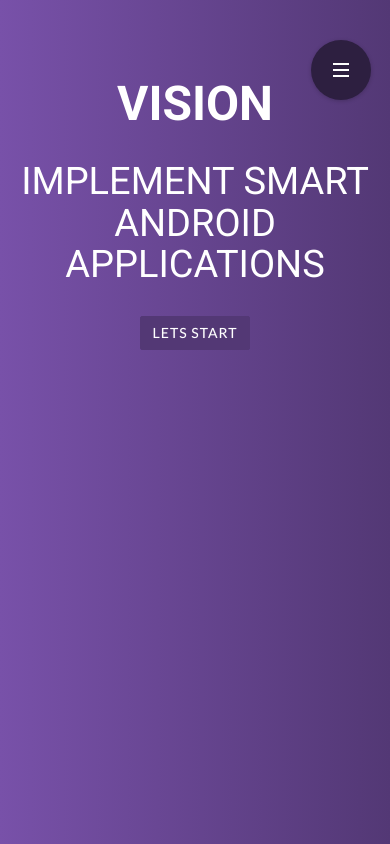
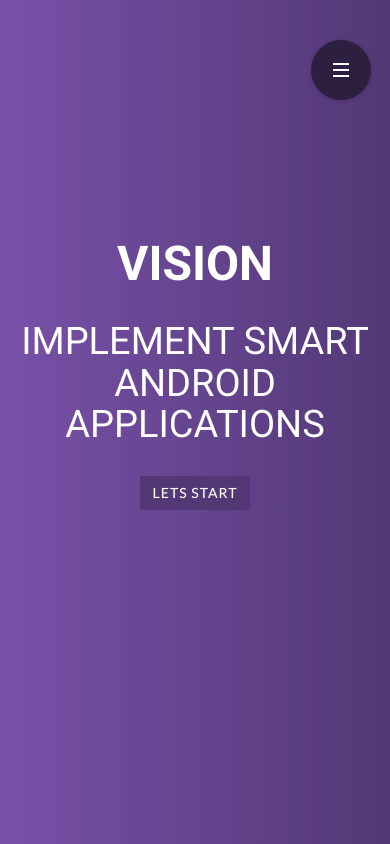
Before and after one commit to Ahkam0/AskWeb, a plain HTML site: page index.html in a window 390 px wide. Drawn offline with nearby package versions, Linux system fonts and the light colour scheme; some packages are replaced by stand-ins of ours.

Commit message:
fix mobile bug on index.html

```diff
--- a/index.html
+++ b/index.html
@@ -29,7 +29,7 @@
 
 	</head>
 
-<body>
+<body style="overflow: hidden">
 
 
 			<!-- threejs.org canvas lines example -->
@@ -69,7 +69,7 @@
 
 
 
-        <div class="text-center video-caption">
+        <div class="text-center video-caption" style="margin-top: 160px">
         	<div class="wow bounceInDown" data-wow-offset="0" data-wow-delay="0.8s">
             <h1 class="big-heading font-light"><span id="js-rotating"> Welcome to, Vision, How We Work, What We Work On </span></h1>
           </div>
```
